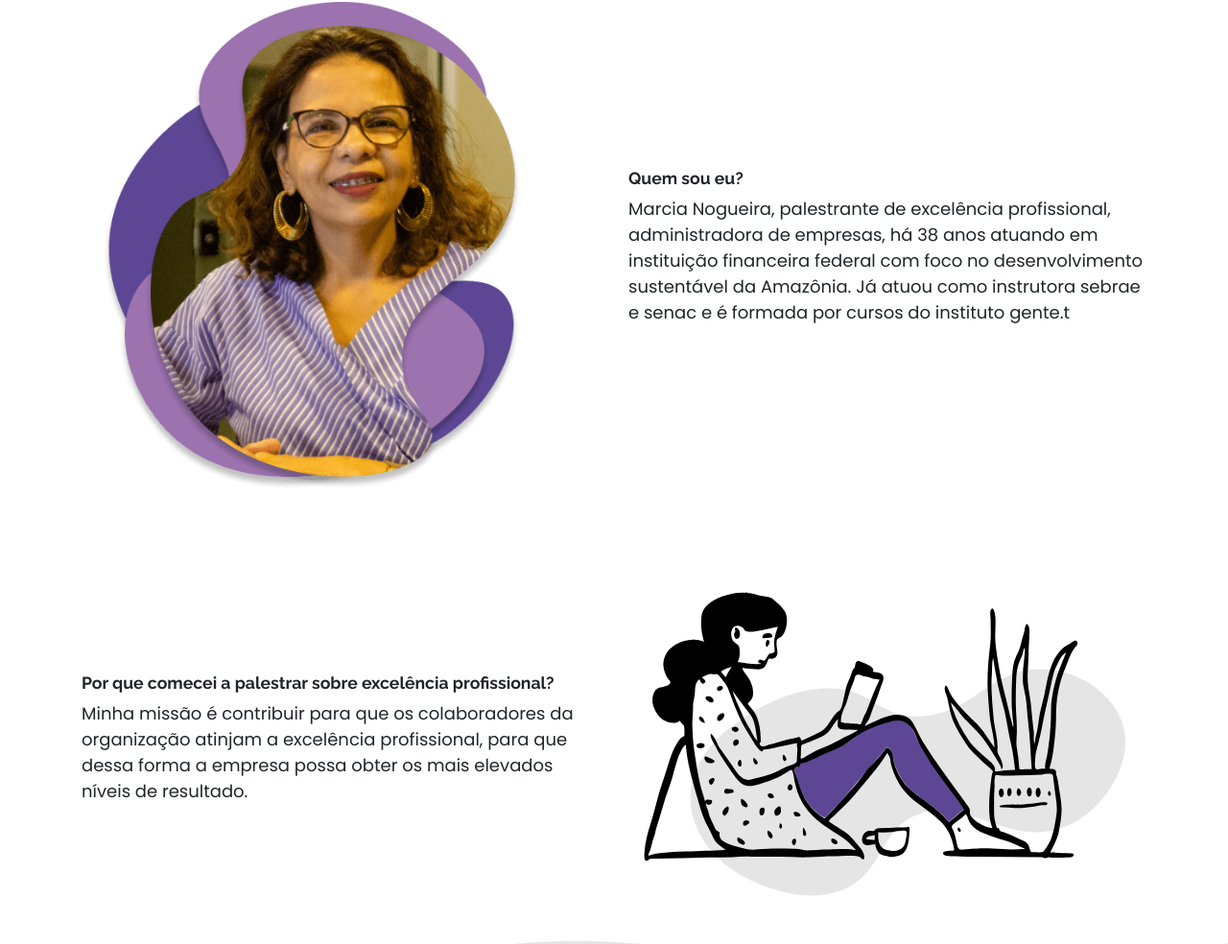
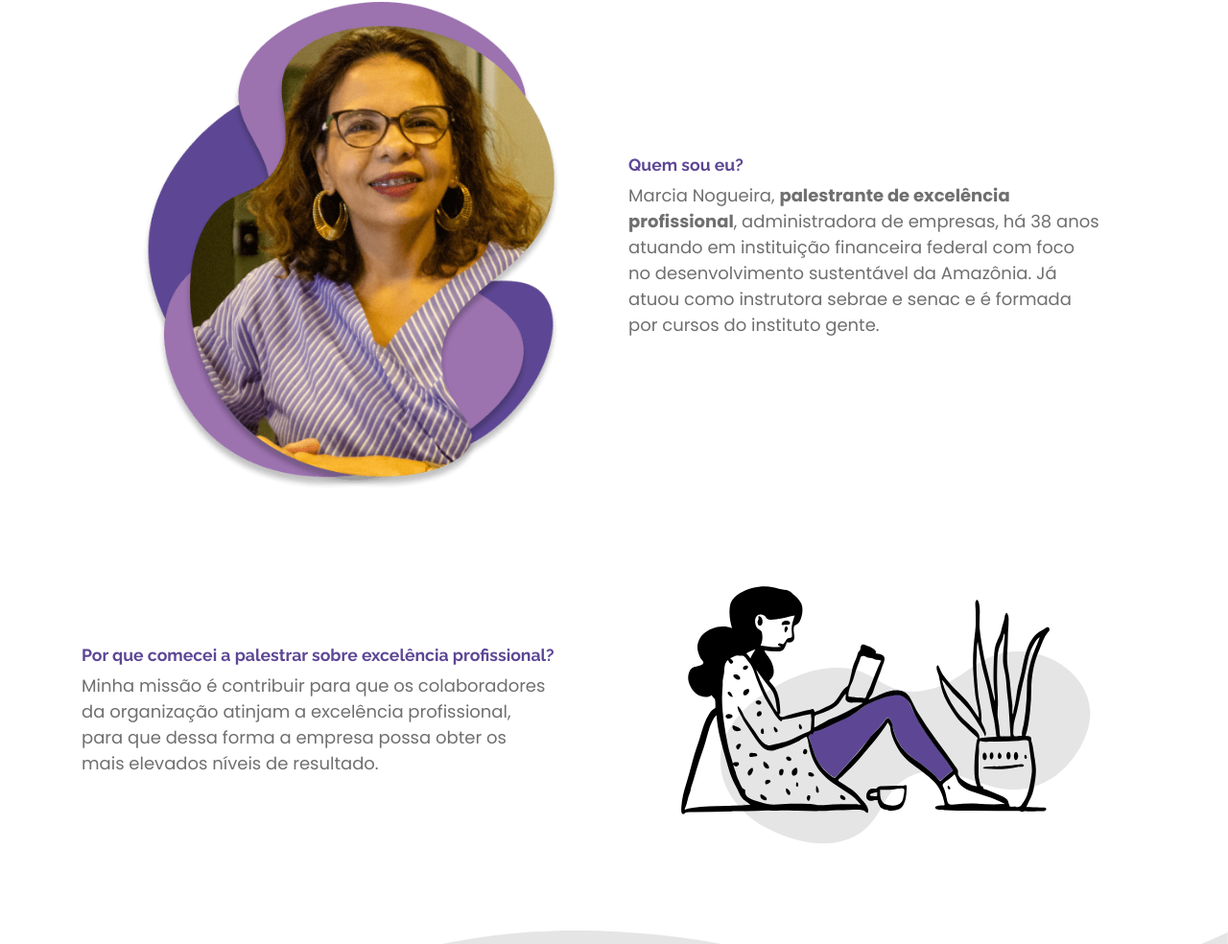
Before and after one commit to DanicoSantos/marcia-nogueira-landing-page, a plain HTML site: page index.html in a window 1280 px wide. Shown: the part 786-1770 px from the top of the page at 96% size. Drawn offline with nearby package versions, Linux system fonts and the light colour scheme.

Commit message:
feat: implement about mobile style

```diff
--- a/index.html
+++ b/index.html
@@ -71,32 +71,32 @@
     <section class="about">
         <div class="container">
             <div class="row align-items-center">
-                <div class="col-md-6">
+                <div class="col-12 col-xl-6">
                     <figure class="about__display-image">
                         <img src="static/img/display-photo.png" width="85%" height="auto" alt="Marcia Nogueira">
                     </figure>
                 </div>
-                <div class="col-md-6">
+                <div class="col-sm-8 offset-sm-2 offset-xl-0 text-sm-center text-xl-left col-xl-6">
                     <h3 class="about__title">Quem sou eu?</h3>
-                    <p>
+                    <p class="pr-5 pr-sm-auto">
 
-                        Marcia Nogueira, palestrante de excelência profissional, administradora de empresas, há 38 anos
+                        Marcia Nogueira, <strong>palestrante de excelência profissional</strong>, administradora de empresas, há 38 anos
                         atuando em instituição financeira federal com foco no desenvolvimento sustentável da Amazônia.
-                        Já atuou como instrutora sebrae e senac e é formada por cursos do instituto gente.t</p>
+                        Já atuou como instrutora sebrae e senac e é formada por cursos do instituto gente.</p>
                 </div>
             </div>
-            <div class="row pt-5 align-items-center">
+            <div class="row pt-5 pb-sm-5 pb-xl-auto align-items-center">
 
-                <div class="col-md-6">
+                <div class="col-sm-8 offset-sm-2 offset-xl-0 text-sm-center text-xl-left col-xl-6">
                     <h3 class="about__title">Por que comecei a palestrar sobre excelência profissional?</h3>
-                    <p>
+                    <p class="pr-5 pr-sm-auto">
                         Minha missão é contribuir para que os colaboradores da organização atinjam a excelência
                         profissional, para que dessa forma a empresa possa obter os mais elevados níveis de resultado.
                     </p>
                 </div>
 
-                <div class="col-md-6">
-                    <figure>
+                <div class="col-12 col-xl-6 order-first order-xl-last">
+                    <figure class="about__display-image">
                         <img src="static/img/about-illustration.svg" width="100%" height="auto" alt="">
                     </figure>
                 </div>
--- a/static/css/about.css
+++ b/static/css/about.css
@@ -5,9 +5,31 @@
 .about__title {
     font-size: 1.1rem;
     font-weight: bold;
+    color: var(--primary);
 }
 
 .about__display-image {
     position: relative;
     z-index: 3;
 }
+
+@media (min-width: 992px) {
+    .about__display-image {
+        display: flex;
+        align-items: center;
+        justify-content: center;
+    }
+    .about__display-image img {
+        width: 440px;
+        height: 540;
+    }
+
+}
+
+@media (min-width: 1080px) {
+    .about__display-image img {
+        width: 85%;
+        height: auto;
+    }
+
+}
--- a/static/css/banner.css
+++ b/static/css/banner.css
@@ -33,11 +33,13 @@
     padding-top: 0.5rem;
 }
 
+
+
 @media (min-width: 720px) {
     .banner {
-        background: url('../img/bg-banner.jpg') no-repeat;
-        background-size: cover;
-        background-position-x: -25rem;
+        background           : url('../img/bg-banner.jpg') no-repeat;
+        background-size      : cover;
+        background-position-x: -18rem;
     }
 
     .banner__container {
@@ -56,15 +58,9 @@
 
 }
 
-@media (min-width: 1080px) {
+@media (min-width: 992px) {
     .banner {
-        min-height         : 80vh;
-        background-position: 5rem -2rem;
-    }
-
-    .banner__container {
-        height: 80vh;
-    }
+        background-position-x: -25rem;
     }
 
     .banner__container::after {
@@ -77,6 +73,18 @@
         height         : 100%;
         width          : 40%;
     }
+}
+
+@media (min-width: 1080px) {
+    .banner {
+        min-height         : 80vh;
+        background-position: 5rem -2rem;
+    }
+
+    .banner__container {
+        height: 80vh;
+    }
+
 
     .banner__container::before {
         content         : '';
@@ -95,3 +103,4 @@
     .banner {
         background-position: left top;
     }
+}
--- a/static/css/base.css
+++ b/static/css/base.css
@@ -2,11 +2,13 @@
     --primary: #5D4795;
     --secondary: #E5E5E5;
     --primary-light: #CCC;
+    --text-grey: #706F6F    ;
 }
 
 body {
     font-family: 'Poppins', sans-serif;
     font-size: 16px;
+    color: var(--text-grey);
 }
 
 h1, h2, h3, h4, h5, h6 {
```
Lines whose indentation alone changed are shown as unchanged.
